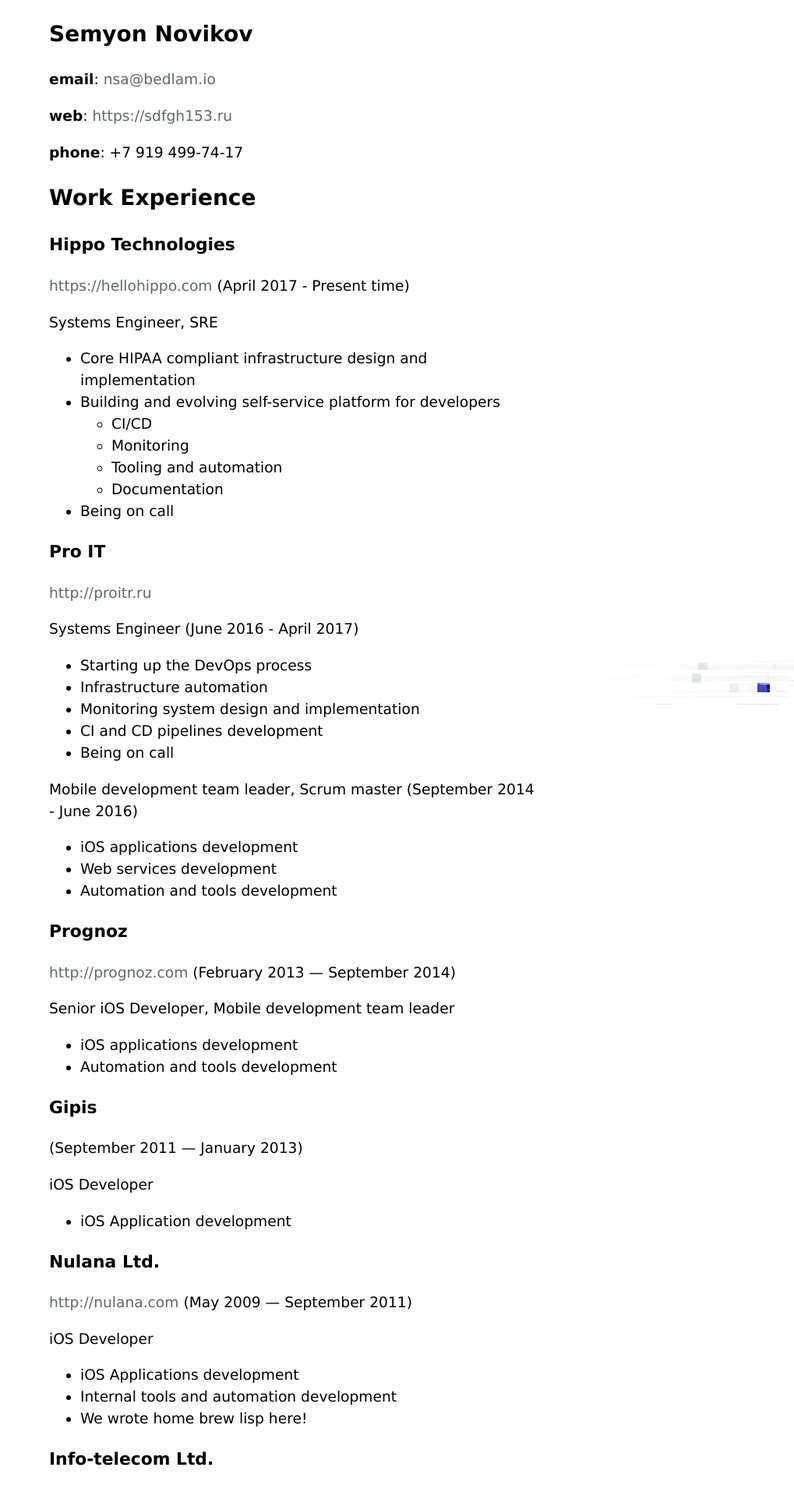
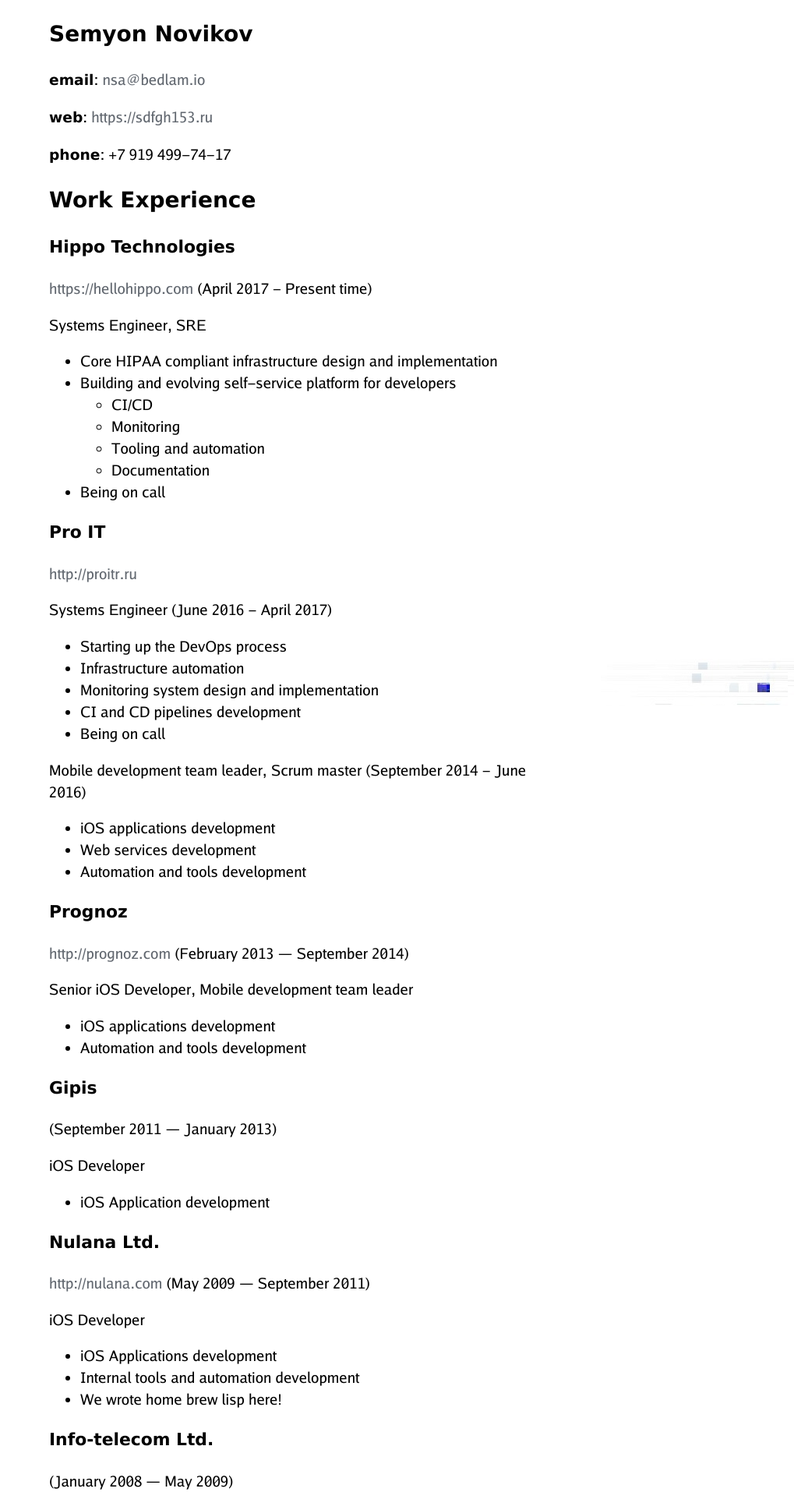
Before and after one commit to nvkv/nvkv.github.io, a Jekyll site: the page built from cv/index.md, in a window 1280 px wide. Shown: the top 1914 px of the page at 78% size, without its empty margins (261-1280 px from the left). Built offline with Jekyll 4.4.1, drawn with Linux system fonts in a browser that asks for light colours; some web fonts are replaced; our own code applies the rules of GitHub Pages for plain Markdown files.

Commit message:
Update CV layout

```diff
--- a/_layouts/cv.html
+++ b/_layouts/cv.html
@@ -4,7 +4,7 @@
 <article class="post" itemscope itemtype="http://schema.org/BlogPosting" id="article">
  <span class="post-content"
        itemprop="articleBody"
-       style="text-align: left; font-family: Geneva, Verdana, sans-serif">
+       style="text-align: left; font-family: Go, Geneva, Verdana, sans-serif">
     {{ content }}
 </span>
 
```
